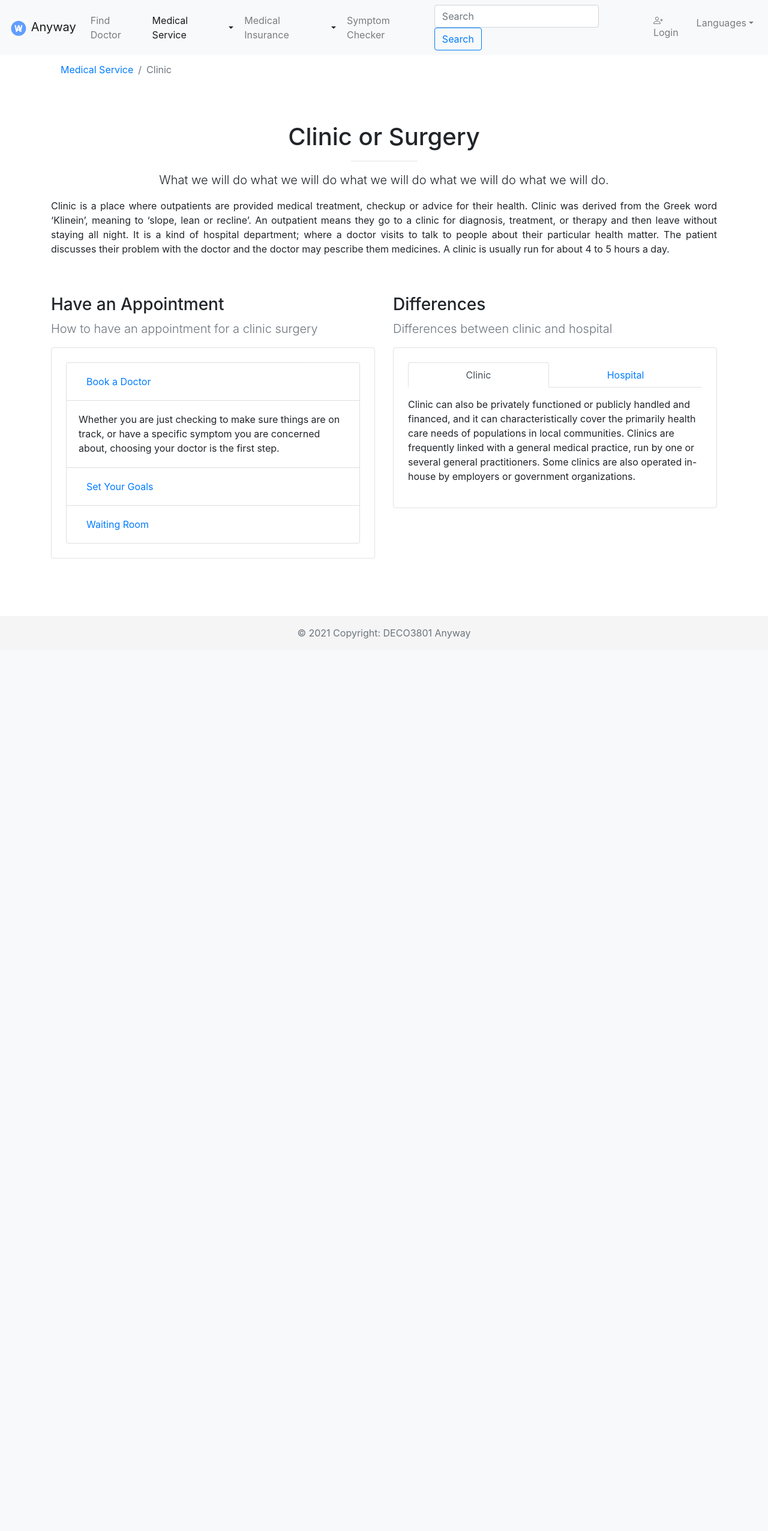
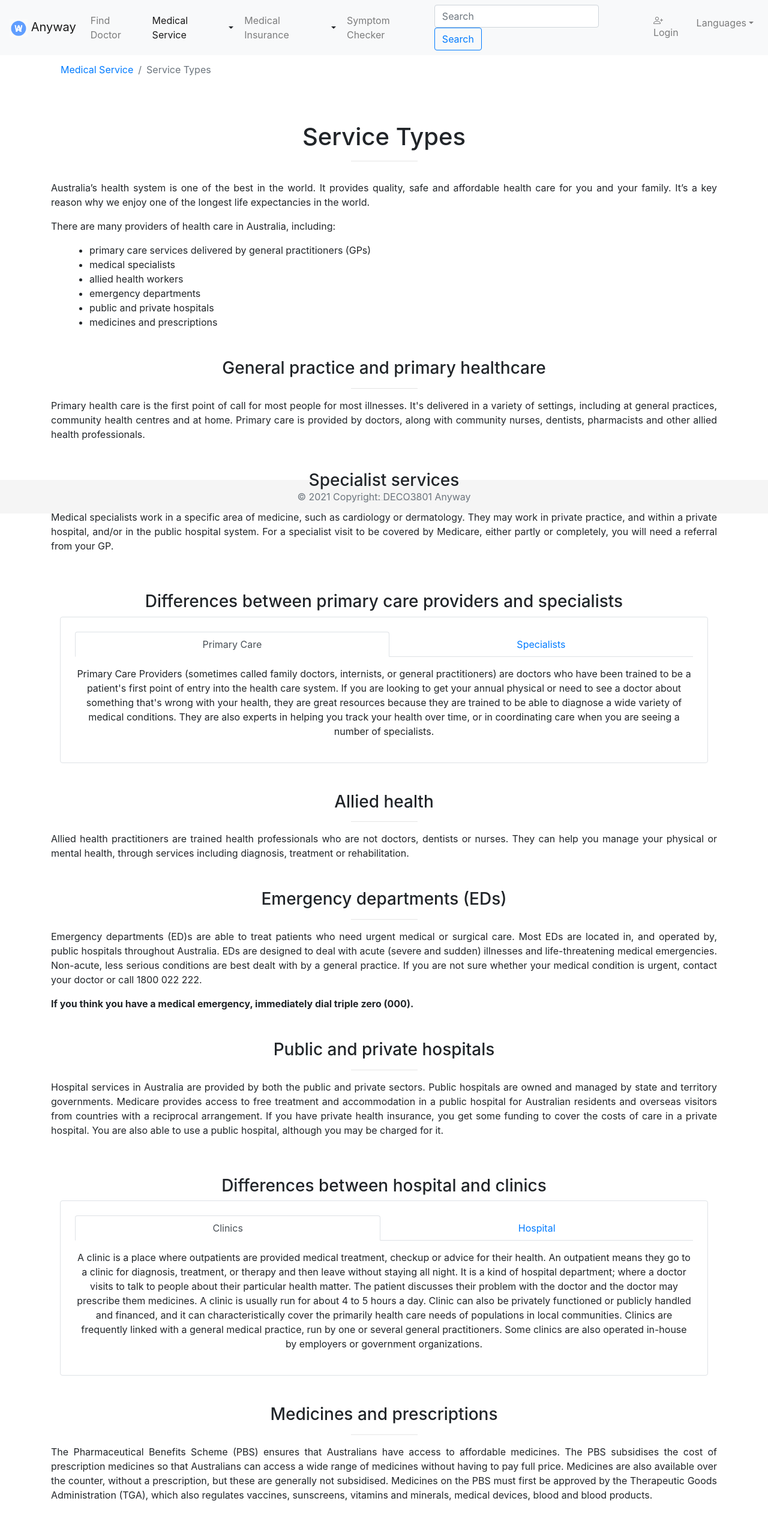
Before and after one commit to hacker0limbo/deco3801-anyway, a CodeIgniter app: page /CI/service/servicetype in a window 1280 px wide. Shown: the whole page at 60% size. Before the commit the page ends 1065 px from the top, so only its background shows below. Run offline with CodeIgniter, Linux system fonts and the light colour scheme; some libraries are stand-ins or nearby versions.

Commit message:
add language files to service type page

```diff
--- a/CI/application/language/english/serviceType_english_lang.php
+++ b/CI/application/language/english/serviceType_english_lang.php
@@ -0,0 +1,67 @@
+<?php
+    $lang['medicalService']='Medical Service';
+    $lang['medicalInsurance'] = 'Medical Insurance';
+    $lang['onlineBooking'] = 'Find Doctor';
+    $lang['symptomChecker'] = 'Symptom Checker';
+    $lang['serviceType'] = 'Service Types';
+    $lang['medicalProcess'] = 'Medical Process';
+    $lang['search'] = 'Search';
+    $lang['login'] = 'Login';
+    $lang['languages'] = 'Languages';
+    $lang['websiteName'] = 'Anyway';
+    $lang['websiteTitle'] = 'Anyway - Your Perfect Medical Help In Australia';
+
+
+    $lang['p1'] = 'Australia’s health system is one of the best in the world. It provides quality, safe and affordable health care for you and your family. It’s a key reason why we enjoy one of the longest life expectancies in the world.';
+    $lang['p2'] = 'There are many providers of health care in Australia, including:';
+    $lang['p2_i1'] = 'primary care services delivered by general practitioners (GPs)';
+    $lang['p2_i2'] = 'medical specialists';
+    $lang['p2_i3'] = 'allied health workers';
+    $lang['p2_i4'] = 'emergency departments';
+    $lang['p2_i5'] = 'public and private hospitals';
+    $lang['p2_i6'] = 'medicines and prescriptions';
+
+    $lang['differences_primary_specialist'] = 'Differences between primary care providers and specialists';
+    $lang['primary_care'] = 'Primary Care';
+    $lang['primary_care_des'] = 'Primary Care Providers (sometimes called family doctors, internists, or general practitioners) are doctors who have been trained to be a patient\'s first point of entry into the health care system. If you are looking to get your annual physical or need to see a doctor about something that\'s wrong with your health, they are great resources because they are trained to be able to diagnose a wide variety of medical conditions. They are also experts in helping you track your health over time, or in coordinating care when you are seeing a number of specialists.';
+    $lang['specialist_care'] = 'Specialists';
+    $lang['specialist_care_des'] = 'Specialists are doctors who have advanced training and degrees in a particular branch of medicine, such as heart health or bone health. Depending on the field, many can also perform surgery. If you have, say, a suspicious mole, your primary care provider may recommend that you follow up with a dermatologist so he or she can check it out and possibly remove it surgically. Many health insurers require you to get a referral to a specialist from your primary care doctor.';
+
+    $lang['differences_hospital_clinic'] = 'Differences between hospital and clinics';
+    $lang['hospital_sector'] = 'Hospital';
+    $lang['hospital_sector_des'] = 'Hospitals can be in the private or public sector. It is a health care organization, which provides patients with treatment by expert staff and equipment. It is largely managed by professional physicians, surgeons and nurses. It is a 24 hour health center where patients get admitted for treatment of various diseases. Two types of patients can be treated in the hospital: Outpatients and inpatients. Outpatients are the one who leave without staying all night; while inpatients are admitted and stay overnight or for several days, weeks or months.
+    There are several doctors to attend to patients in a hospital. The well-known type of hospital is the general hospital, which is set up to deal with many kinds of problems. ';
+    $lang['clinics'] = 'Clinics';
+    $lang['clinics_des'] = 'A clinic is a place where outpatients are provided medical treatment, checkup or advice for their health. An outpatient means they go to a clinic for diagnosis, treatment, or therapy and then leave without staying all night. It is a kind of hospital department; where a doctor visits to talk to people about their particular health matter. The patient discusses their problem with the doctor and the doctor may prescribe them medicines. A clinic is usually run for about 4 to 5 hours a day.
+    Clinic can also be privately functioned or publicly handled and financed, and it can characteristically cover the primarily health care needs of populations in local communities. Clinics are frequently linked with a general medical practice, run by one or several general practitioners. Some clinics are also operated in-house by employers or government organizations.';
+
+
+    $lang['gp_primary'] = 'General practice and primary healthcare
+    ';
+    $lang['gp_primary_p1'] = 'Primary health care is the first point of call for most people for most illnesses. It\'s delivered in a variety of settings, including at general practices, community health centres and at home. Primary care is provided by doctors, along with community nurses, dentists, pharmacists and other allied health professionals.';
+
+
+    $lang['specialist'] = 'Specialist services';
+    $lang['specialist_p1'] = 'Medical specialists work in a specific area of medicine, such as cardiology or dermatology. They may work in private practice, and within a private hospital, and/or in the public hospital system. For a specialist visit to be covered by Medicare, either partly or completely, you will need a referral from your GP.';
+
+    $lang['allied'] = 'Allied health';
+    $lang['allied_p1'] = 'Allied health practitioners are trained health professionals who are not doctors, dentists or nurses.
+    They can help you manage your physical or mental health, through services including diagnosis, treatment or rehabilitation.
+    ';
+
+    $lang['ed'] = 'Emergency departments (EDs)    ';
+    $lang['ed_p1'] = 'Emergency departments (ED)s are able to treat patients who need urgent medical or surgical care. Most EDs are located in, and operated by, public hospitals throughout Australia. EDs are designed to deal with acute (severe and sudden) illnesses and life-threatening medical emergencies. Non-acute, less serious conditions are best dealt with by a general practice. If you are not sure whether your medical condition is urgent, contact your doctor or call 1800 022 222.';
+    $lang['ed_p2'] = 'If you think you have a medical emergency, immediately dial triple zero (000).';
+
+
+    $lang['hospitals'] = 'Public and private hospitals';
+    $lang['hospitals_p1'] ='Hospital services in Australia are provided by both the public and private sectors. Public hospitals are owned and managed by state and territory governments.
+    Medicare provides access to free treatment and accommodation in a public hospital for Australian residents and overseas visitors from countries with a reciprocal arrangement.
+    If you have private health insurance, you get some funding to cover the costs of care in a private hospital. You are also able to use a public hospital, although you may be charged for it.';
+
+    $lang['medicines'] = 'Medicines and prescriptions    ';
+    $lang['medicines_p1'] ='The Pharmaceutical Benefits Scheme (PBS) ensures that Australians have access to affordable medicines. The PBS subsidises the cost of prescription medicines so that Australians can access a wide range of medicines without having to pay full price.
+    Medicines are also available over the counter, without a prescription, but these are generally not subsidised.
+    Medicines on the PBS must first be approved by the Therapeutic Goods Administration (TGA), which also regulates vaccines, sunscreens, vitamins and minerals, medical devices, blood and blood products.';
+
+    ?>
--- a/CI/application/views/serviceType.php
+++ b/CI/application/views/serviceType.php
@@ -1,13 +1,126 @@
 <div class="container">
   <nav aria-label="breadcrumb">
     <ol class="breadcrumb">
-      <li class="breadcrumb-item"><a href="<?php echo base_url(); ?>service">Medical Service</a></li>
-      <li class="breadcrumb-item active" aria-current="page">Clinic</li>
+      <li class="breadcrumb-item"><a href="<?php echo base_url(); ?>service"><?php echo $medicalService?> </a></li>
+      <li class="breadcrumb-item active" aria-current="page"><?php echo $serviceType?> </li>
     </ol>
   </nav>
 </div>
 
 <div class="container my-5 text-center">
+  <h1><?php echo $serviceType?></h1>
+  <hr class="my-3" style="margin: auto; width: 10%;">
+  <div style="margin-top: 2em; margin-bottom: 2em;" >
+    <p class="text-justify">
+      <?php echo $p1 ?>
+    </p>
+    <p class="text-justify"><?php echo $p2?></p>
+    <ul style="text-align: left; padding-left: 4em;">
+      <li ><?php echo $p2_i1 ?></li>
+      <li><?php echo $p2_i2 ?></li>
+      <li><?php echo $p2_i3 ?></li>
+      <li><?php echo $p2_i4 ?></li>
+      <li><?php echo $p2_i5 ?></li>
+      <li><?php echo $p2_i6 ?></li>
+    </ul>
+  </div>
+
+  <div style="margin-top: 3em; margin-bottom: 3em;" >
+    <h3><?php echo $gp_primary?></h3>
+    <hr class="my-3" style="margin: auto; width: 10%;">
+    <p class="text-justify"><?php echo $gp_primary_p1?></p>
+  </div>
+
+  <div style="margin-top: 3em; margin-bottom: 3em;" >
+    <h3><?php echo $specialist?></h3>
+    <hr class="my-3" style="margin: auto; width: 10%;">
+    <p class="text-justify"><?php echo $specialist_p1?></p>
+  </div>
+
+  <div class="col-md-12" style="margin-top: 4em; margin-bottom: 3em;" >
+      <h3><?php echo $differences_primary_specialist?></h3>
+
+      <div class="border rounded p-4">
+        <ul class="nav nav-tabs nav-fill mb-3" id="primaryTab" role="tablist">
+          <li class="nav-item" role="presentation">
+            <a class="nav-link active" id="primary-tab" data-toggle="tab" href="#primary" role="tab" aria-controls="primary" aria-selected="true"><?php echo $primary_care?></a>
+          </li>
+          <li class="nav-item" role="presentation">
+            <a class="nav-link" id="specialist-tab" data-toggle="tab" href="#specialist" role="tab" aria-controls="specialist" aria-selected="false"><?php echo $specialist_care?></a>
+          </li>
+        </ul>
+        <div class="tab-content" id="primaryTabContent">
+          <div class="tab-pane fade show active" id="primary" role="tabpanel" aria-labelledby="primary-tab">
+            <p>
+              <?php echo $primary_care_des?>
+            </p>
+          </div>
+          <div class="tab-pane fade" id="specialist" role="tabpanel" aria-labelledby="specialist-tab">
+            <p>
+            <?php echo $specialist_care_des?>
+            </p>
+          </div>
+        </div>
+
+      </div>
+  </div>
+
+  <div style="margin-top: 3em; margin-bottom: 3em;" >
+    <h3><?php echo $allied?></h3>
+    <hr class="my-3" style="margin: auto; width: 10%;">
+    <p class="text-justify"><?php echo $allied_p1?></p>
+  </div>
+
+  <div style="margin-top: 3em; margin-bottom: 3em;" >
+    <h3><?php echo $ed?></h3>
+    <hr class="my-3" style="margin: auto; width: 10%;">
+    <p class="text-justify"><?php echo $ed_p1?></p>
+    <p class="text-justify" style="font-weight: bold;"><?php echo $ed_p2?></p>
+  </div>
+
+  <div style="margin-top: 3em; margin-bottom: 3em;" >
+    <h3><?php echo $hospitals?></h3>
+    <hr class="my-3" style="margin: auto; width: 10%;">
+    <p class="text-justify"><?php echo $hospitals_p1?></p>
+  </div>
+
+  <div class="col-md-12" style="margin-top: 4em; margin-bottom: 3em;" >
+      <h3><?php echo $differences_hospital_clinic?></h3>
+
+      <div class="border rounded p-4">
+        <ul class="nav nav-tabs nav-fill mb-3" id="clinicsTab" role="tablist">
+          <li class="nav-item" role="presentation">
+            <a class="nav-link active" id="clinics-tab" data-toggle="tab" href="#clinics" role="tab" aria-controls="clinics" aria-selected="true"><?php echo $clinics?></a>
+          </li>
+          <li class="nav-item" role="presentation">
+            <a class="nav-link" id="hospital_sector-tab" data-toggle="tab" href="#hospital_sector" role="tab" aria-controls="hospital_sector" aria-selected="false"><?php echo $hospital_sector?></a>
+          </li>
+        </ul>
+        <div class="tab-content" id="clinicsTabContent">
+          <div class="tab-pane fade show active" id="clinics" role="tabpanel" aria-labelledby="clinics-tab">
+            <p>
+              <?php echo $clinics_des?>
+            </p>
+          </div>
+          <div class="tab-pane fade" id="hospital_sector" role="tabpanel" aria-labelledby="hospital_sector-tab">
+            <p>
+            <?php echo $hospital_sector_des?>
+            </p>
+          </div>
+        </div>
+
+      </div>
+  </div>
+
+  <div style="margin-top: 3em; margin-bottom: 3em;" >
+    <h3><?php echo $medicines?></h3>
+    <hr class="my-3" style="margin: auto; width: 10%;">
+    <p class="text-justify"><?php echo $medicines_p1?></p>
+  </div>
+
+
+<!--
+
   <h1>Clinic or Surgery</h1>
   <hr class="my-3" style="margin: auto; width: 10%;">
   <p class="lead">
@@ -115,6 +228,6 @@
         </div>
 
       </div>
-    </div>
+    </div> -->
   </div>
 </div>
```
Also changed, not shown: CI/application/language/chinese/serviceType_chinese_lang.php (+69 -0 lines).
